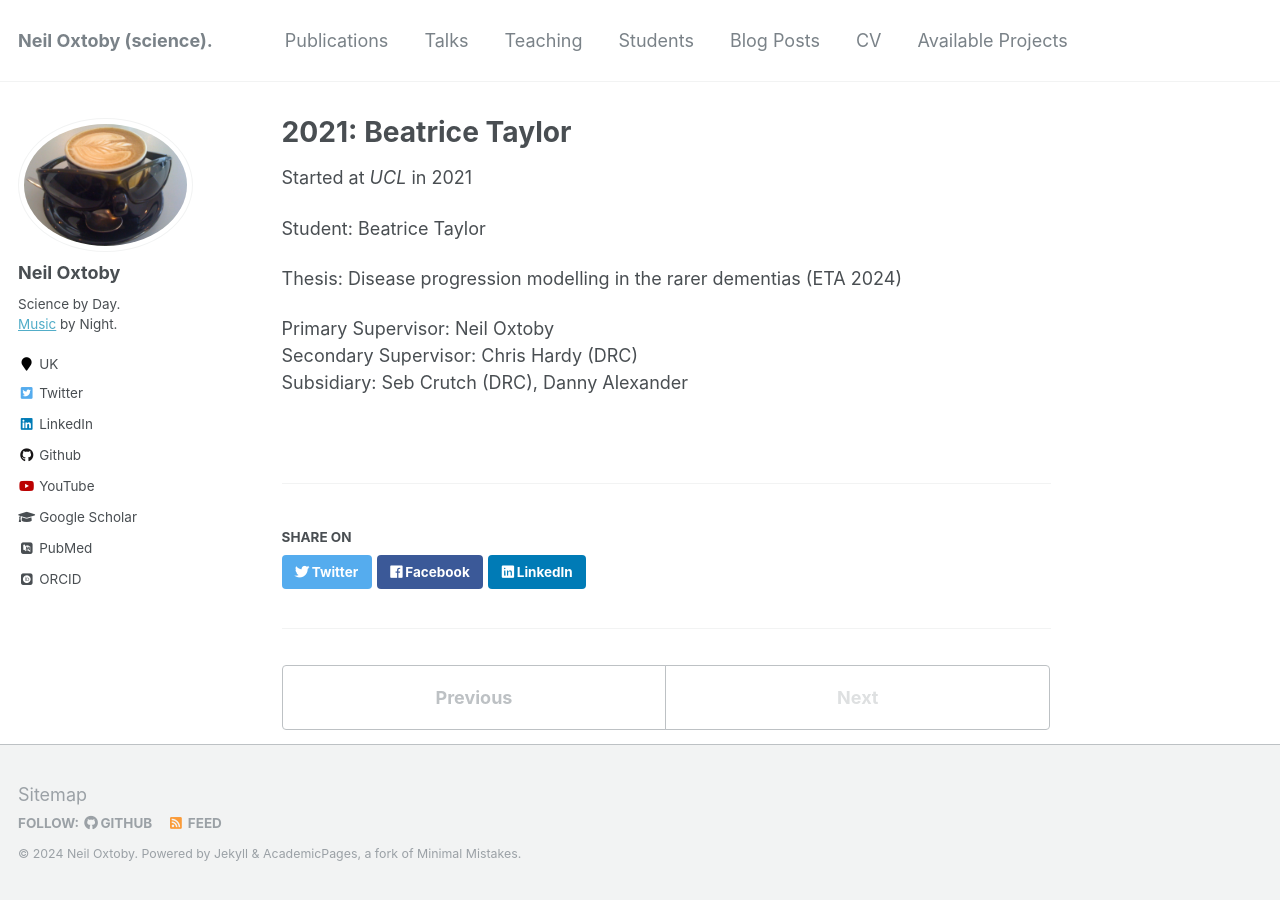
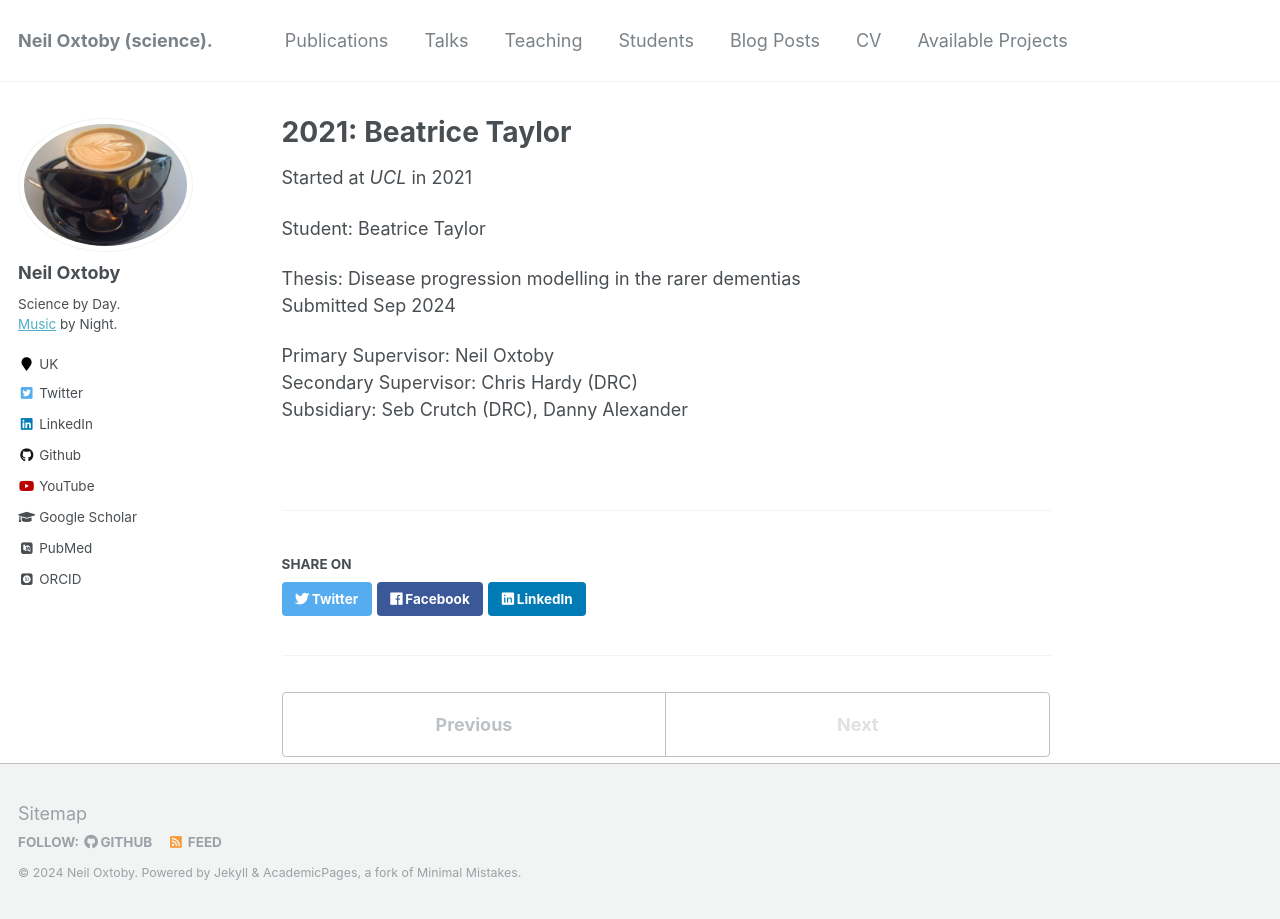
Before and after one commit to noxtoby/science, a Jekyll site: the page built from _students/2021-1-beatrice-taylor.md, in a window 1280 px wide. Built offline with Jekyll 4.4.1, drawn with Linux system fonts in a browser that asks for light colours; some web fonts are replaced.

Commit message:
Student update

```diff
--- a/_students/2021-1-beatrice-taylor.md
+++ b/_students/2021-1-beatrice-taylor.md
@@ -7,7 +7,8 @@ venue: 'UCL'
 ---
 Student: Beatrice Taylor
 
-Thesis: Disease progression modelling in the rarer dementias (ETA 2024)<br/>
+Thesis: Disease progression modelling in the rarer dementias<br/>
+Submitted Sep 2024
 
 Primary Supervisor: Neil Oxtoby<br/>
 Secondary Supervisor: Chris Hardy (DRC)<br/>
```
